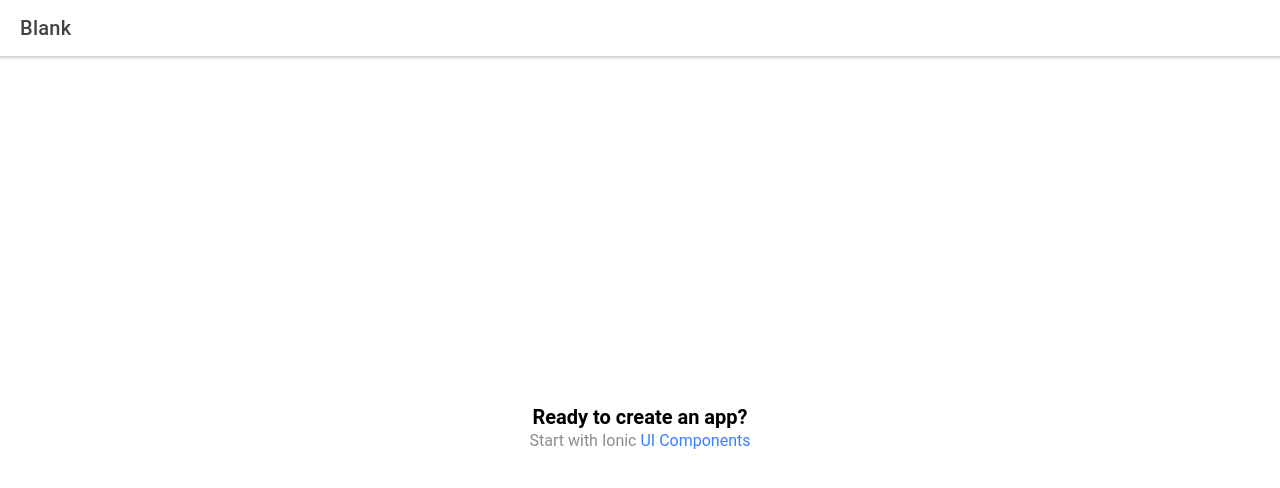
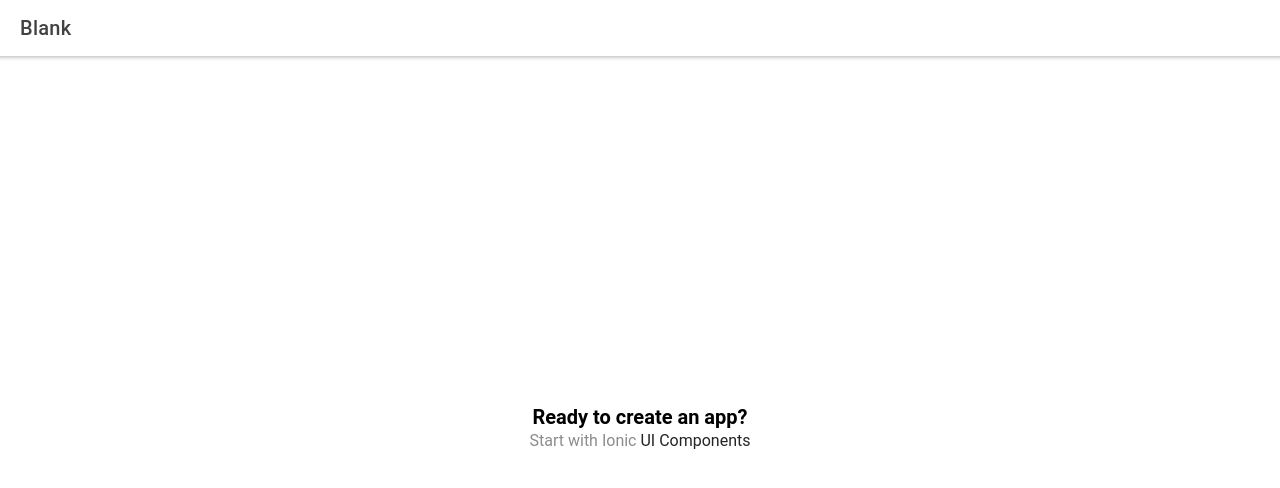
Before and after one commit to YAOfficial/Newzy, a React (Create React App) app: page /home in a window 1280 px wide. Shown: the top 488 px of the page. Built offline with nearby package versions, Linux system fonts and the light colour scheme.

Commit message:
light mode editions
changed color scheme

```diff
--- a/public/index.html
+++ b/public/index.html
@@ -2,7 +2,7 @@
 <html lang="en">
   <head>
     <meta charset="utf-8" />
-    <title>www</title>
+    <title>Newz</title>
     <link
       rel="apple-touch-icon"
       sizes="180x180"
--- a/src/theme/variables.css
+++ b/src/theme/variables.css
@@ -4,13 +4,13 @@ http://ionicframework.com/docs/theming/ */
 /** Ionic CSS Variables **/
 :root {
   /** primary **/
-  --ion-color-primary: #3880ff;
-  --ion-color-primary-rgb: 56, 128, 255;
+
+  --ion-color-primary: #242424;
+  --ion-color-primary-rgb: 36, 36, 36;
   --ion-color-primary-contrast: #ffffff;
   --ion-color-primary-contrast-rgb: 255, 255, 255;
-  --ion-color-primary-shade: #3171e0;
-  --ion-color-primary-tint: #4c8dff;
-
+  --ion-color-primary-shade: #202020;
+  --ion-color-primary-tint: #3a3a3a;
   /** secondary **/
   --ion-color-secondary: #3dc2ff;
   --ion-color-secondary-rgb: 61, 194, 255;
@@ -83,66 +83,66 @@ http://ionicframework.com/docs/theming/ */
    */
 
   body {
-    --ion-color-primary: #428cff;
-    --ion-color-primary-rgb: 66,140,255;
-    --ion-color-primary-contrast: #ffffff;
-    --ion-color-primary-contrast-rgb: 255,255,255;
-    --ion-color-primary-shade: #3a7be0;
-    --ion-color-primary-tint: #5598ff;
+    --ion-color-primary: #e5e5e5;
+    --ion-color-primary-rgb: 229, 229, 229;
+    --ion-color-primary-contrast: #000000;
+    --ion-color-primary-contrast-rgb: 0, 0, 0;
+    --ion-color-primary-shade: #cacaca;
+    --ion-color-primary-tint: #e8e8e8;
 
     --ion-color-secondary: #50c8ff;
-    --ion-color-secondary-rgb: 80,200,255;
+    --ion-color-secondary-rgb: 80, 200, 255;
     --ion-color-secondary-contrast: #ffffff;
-    --ion-color-secondary-contrast-rgb: 255,255,255;
+    --ion-color-secondary-contrast-rgb: 255, 255, 255;
     --ion-color-secondary-shade: #46b0e0;
     --ion-color-secondary-tint: #62ceff;
 
     --ion-color-tertiary: #6a64ff;
-    --ion-color-tertiary-rgb: 106,100,255;
+    --ion-color-tertiary-rgb: 106, 100, 255;
     --ion-color-tertiary-contrast: #ffffff;
-    --ion-color-tertiary-contrast-rgb: 255,255,255;
+    --ion-color-tertiary-contrast-rgb: 255, 255, 255;
     --ion-color-tertiary-shade: #5d58e0;
     --ion-color-tertiary-tint: #7974ff;
 
     --ion-color-success: #2fdf75;
-    --ion-color-success-rgb: 47,223,117;
+    --ion-color-success-rgb: 47, 223, 117;
     --ion-color-success-contrast: #000000;
-    --ion-color-success-contrast-rgb: 0,0,0;
+    --ion-color-success-contrast-rgb: 0, 0, 0;
     --ion-color-success-shade: #29c467;
     --ion-color-success-tint: #44e283;
 
     --ion-color-warning: #ffd534;
-    --ion-color-warning-rgb: 255,213,52;
+    --ion-color-warning-rgb: 255, 213, 52;
     --ion-color-warning-contrast: #000000;
-    --ion-color-warning-contrast-rgb: 0,0,0;
+    --ion-color-warning-contrast-rgb: 0, 0, 0;
     --ion-color-warning-shade: #e0bb2e;
     --ion-color-warning-tint: #ffd948;
 
     --ion-color-danger: #ff4961;
-    --ion-color-danger-rgb: 255,73,97;
+    --ion-color-danger-rgb: 255, 73, 97;
     --ion-color-danger-contrast: #ffffff;
-    --ion-color-danger-contrast-rgb: 255,255,255;
+    --ion-color-danger-contrast-rgb: 255, 255, 255;
     --ion-color-danger-shade: #e04055;
     --ion-color-danger-tint: #ff5b71;
 
     --ion-color-dark: #f4f5f8;
-    --ion-color-dark-rgb: 244,245,248;
+    --ion-color-dark-rgb: 244, 245, 248;
     --ion-color-dark-contrast: #000000;
-    --ion-color-dark-contrast-rgb: 0,0,0;
+    --ion-color-dark-contrast-rgb: 0, 0, 0;
     --ion-color-dark-shade: #d7d8da;
     --ion-color-dark-tint: #f5f6f9;
 
     --ion-color-medium: #989aa2;
-    --ion-color-medium-rgb: 152,154,162;
+    --ion-color-medium-rgb: 152, 154, 162;
     --ion-color-medium-contrast: #000000;
-    --ion-color-medium-contrast-rgb: 0,0,0;
+    --ion-color-medium-contrast-rgb: 0, 0, 0;
     --ion-color-medium-shade: #86888f;
     --ion-color-medium-tint: #a2a4ab;
 
     --ion-color-light: #222428;
-    --ion-color-light-rgb: 34,36,40;
+    --ion-color-light-rgb: 34, 36, 40;
     --ion-color-light-contrast: #ffffff;
-    --ion-color-light-contrast-rgb: 255,255,255;
+    --ion-color-light-contrast-rgb: 255, 255, 255;
     --ion-color-light-shade: #1e2023;
     --ion-color-light-tint: #383a3e;
   }
@@ -154,10 +154,10 @@ http://ionicframework.com/docs/theming/ */
 
   .ios body {
     --ion-background-color: #000000;
-    --ion-background-color-rgb: 0,0,0;
+    --ion-background-color-rgb: 0, 0, 0;
 
     --ion-text-color: #ffffff;
-    --ion-text-color-rgb: 255,255,255;
+    --ion-text-color-rgb: 255, 255, 255;
 
     --ion-color-step-50: #0d0d0d;
     --ion-color-step-100: #1a1a1a;
@@ -184,7 +184,6 @@ http://ionicframework.com/docs/theming/ */
     --ion-item-background: #000000;
   }
 
-
   /*
    * Material Design Dark Theme
    * -------------------------------------------
@@ -192,10 +191,10 @@ http://ionicframework.com/docs/theming/ */
 
   .md body {
     --ion-background-color: #121212;
-    --ion-background-color-rgb: 18,18,18;
+    --ion-background-color-rgb: 18, 18, 18;
 
     --ion-text-color: #ffffff;
-    --ion-text-color-rgb: 255,255,255;
+    --ion-text-color-rgb: 255, 255, 255;
 
     --ion-border-color: #222222;
 
```
